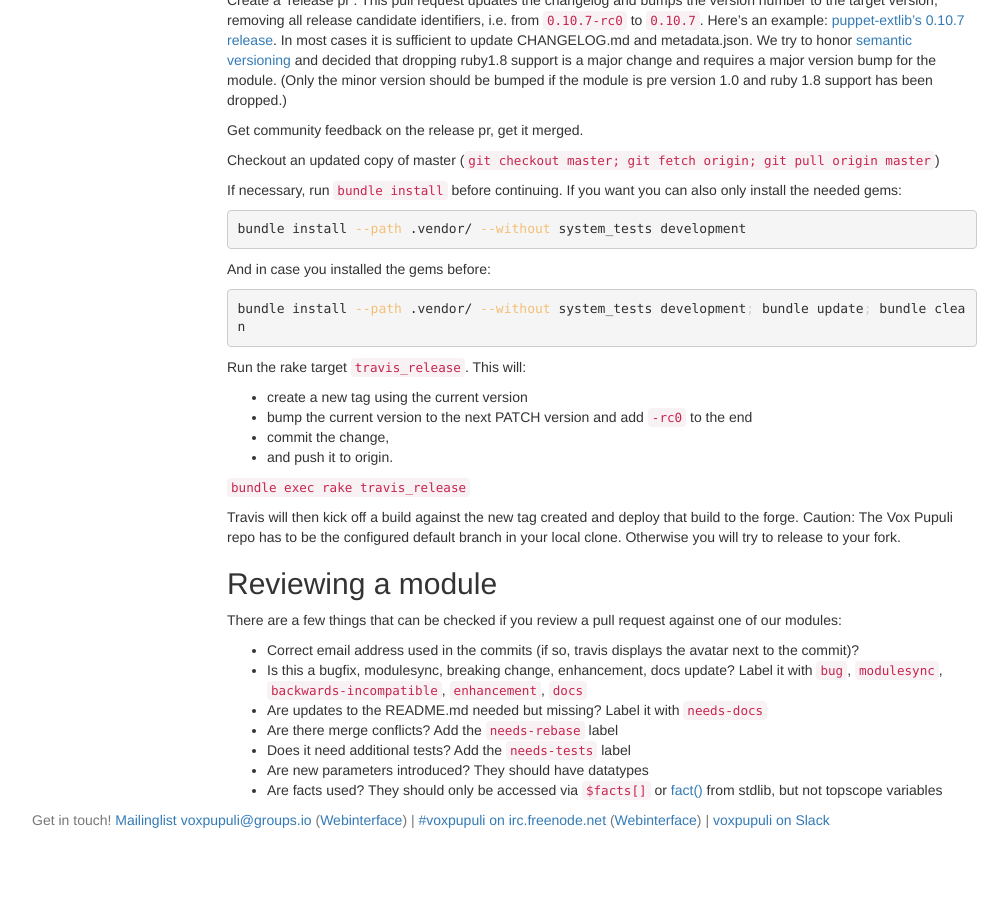
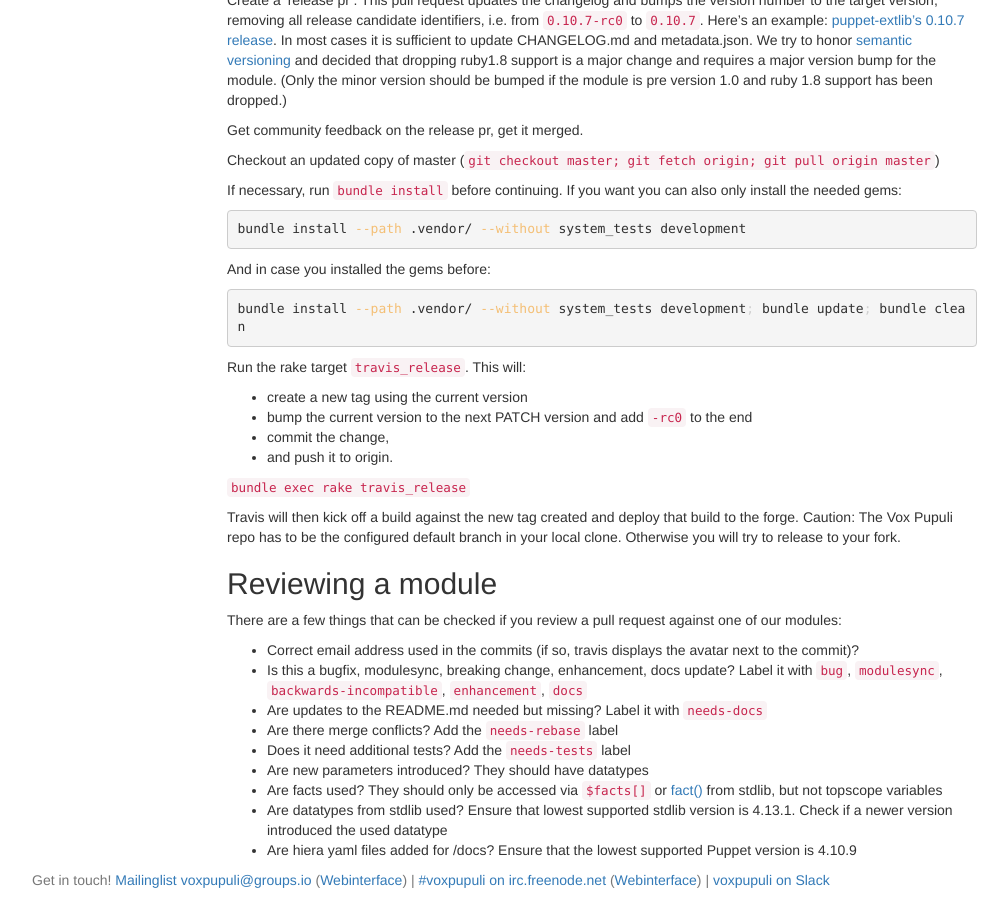
Before and after one commit to voxpupuli/voxpupuli.github.io, a Jekyll site: the page built from docs/index.md, in a window 1280 px wide and 900 px high, scrolled down 1816 px. Shown: the whole window, without its empty margins (38-1046 px from the left). Built offline with Jekyll 4.4.1, drawn with Linux system fonts in a browser that asks for light colours; nearby versions of some CDN libraries; before the commit the page ends 2656 px from its top, so only the background shows below that.

Commit message:
update review guideline

```diff
--- a/docs/index.md
+++ b/docs/index.md
@@ -123,3 +123,5 @@ There are a few things that can be checked if you review a pull request against
 * Does it need additional tests? Add the `needs-tests` label
 * Are new parameters introduced? They should have datatypes
 * Are facts used? They should only be accessed via `$facts[]` or [fact()](https://github.com/puppetlabs/puppetlabs-stdlib#fact) from stdlib, but not topscope variables
+* Are datatypes from stdlib used? Ensure that lowest supported stdlib version is 4.13.1. Check if a newer version introduced the used datatype
+* Are hiera yaml files added for /docs? Ensure that the lowest supported Puppet version is 4.10.9
```
